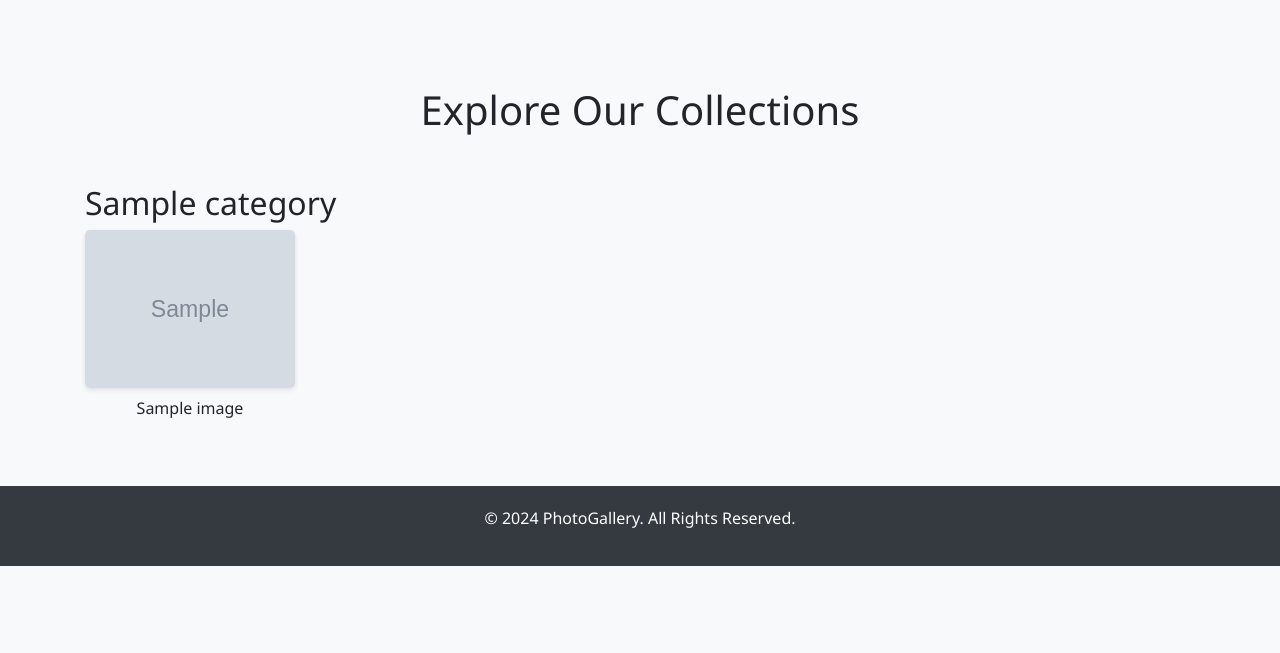
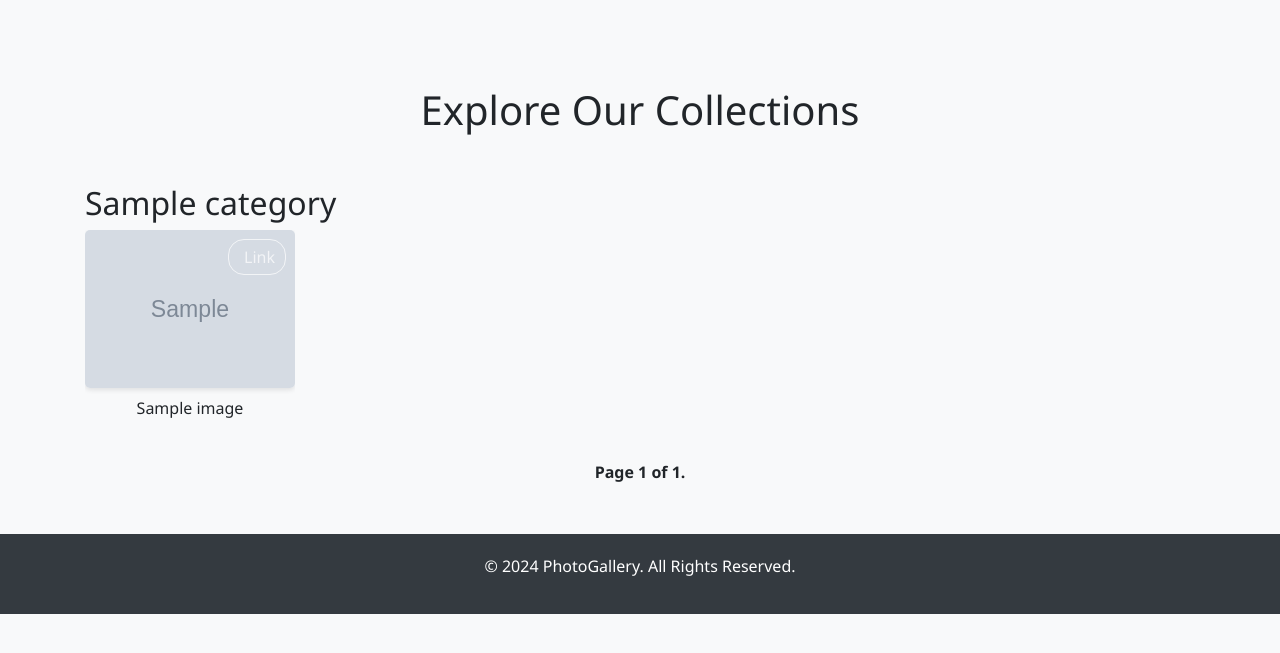
Before and after one commit to Mathenge-Alex/Photo_Gallery, a Django app: template photos/templates/home.html in a window 1280 px wide. Shown: the part 78-731 px from the top of the page. Run offline with Django 4.2, Linux system fonts and the light colour scheme; the template is opened without the code that fills it: most values are stand-ins (such as "Sample title", 1, 10 or a date in 2020); grey boxes marked "Sample" are stand-in pictures; some libraries are stand-ins or nearby versions.

Commit message:
Update dark mode, Home page and image link copying - photos/templates/home.html

```diff
--- a/photos/templates/home.html
+++ b/photos/templates/home.html
@@ -4,17 +4,172 @@
 
 {% block content %}
 <h1 class="my-5 text-center">Explore Our Collections</h1>
+
 {% for category, images in images_by_category.items %}
 <section class="category-section">
     <h2>{{ category }}</h2>
     <div class="image-grid">
         {% for image in images %}
-        <div class="image-item">
-            <img src="{{ image.image.url }}" alt="{{ image.name }}">
+        <div class="image-item position-relative" data-toggle="modal" data-target="#imageModal{{ image.id }}">
+            <img src="{{ image.image.url }}" alt="{{ image.name }}" loading="lazy">
+            <!-- Copy Link Button -->
+            <button class="copy-link-button" onclick="copyLink('{{ image.image.url }}')" title="Copy Link">
+                <i class="fas fa-copy"></i> Link
+            </button>
             <p class="text-center mt-2">{{ image.name }}</p>
+        </div>
+
+        <!-- Modal -->
+        <div class="modal fade" id="imageModal{{ image.id }}" tabindex="-1" role="dialog"
+            aria-labelledby="imageModalLabel{{ image.id }}" aria-hidden="true">
+            <div class="modal-dialog modal-lg" role="document">
+                <div class="modal-content">
+                    <div class="modal-header">
+                        <h5 class="modal-title" id="imageModalLabel{{ image.id }}">{{ image.name }}</h5>
+                        <button type="button" class="close" data-dismiss="modal" aria-label="Close">
+                            <span aria-hidden="true">&times;</span>
+                        </button>
+                    </div>
+                    <div class="modal-body">
+                        <div id="carousel{{ image.id }}" class="carousel slide" data-ride="carousel">
+                            <div class="carousel-inner">
+                                {% for image in images %}
+                                <div class="carousel-item {% if forloop.first %}active{% endif %}">
+                                    <img src="{{ image.image.url }}" alt="{{ image.name }}">
+                                    <div class="carousel-caption d-none d-md-block">
+                                        <h5>{{ image.name }}</h5>
+                                        <p>{{ image.description }}</p>
+                                    </div>
+                                </div>
+                                {% endfor %}
+                            </div>
+                            <a class="carousel-control-prev" href="#carousel{{ image.id }}" role="button"
+                                data-slide="prev">
+                                <span class="carousel-control-prev-icon" aria-hidden="true"></span>
+                                <span class="sr-only">Previous</span>
+                            </a>
+                            <a class="carousel-control-next" href="#carousel{{ image.id }}" role="button"
+                                data-slide="next">
+                                <span class="carousel-control-next-icon" aria-hidden="true"></span>
+                                <span class="sr-only">Next</span>
+                            </a>
+                        </div>
+                        <p class="mt-3"><strong>Description:</strong> {{ image.description }}</p>
+                        <p><strong>Location:</strong> {{ image.location.name }}</p>
+                        <p><strong>Category:</strong> {{ image.category.name }}</p>
+                        <p><strong>Uploaded on:</strong> {{ image.upload_date|date:"F j, Y" }}</p>
+                    </div>
+                    <div class="modal-footer">
+                        {% if request.user.is_staff %}
+                        <form method="POST" action="{% url 'delete_image' image.id %}">
+                            {% csrf_token %}
+                            <button type="submit" class="btn btn-danger">Delete</button>
+                        </form>
+                        {% endif %}
+                        <button type="button" class="btn btn-secondary" data-dismiss="modal">Close</button>
+                    </div>
+                </div>
+            </div>
         </div>
         {% endfor %}
     </div>
+
+    <!-- Pagination -->
+    <div class="pagination mt-4">
+        <span class="page-links">
+            {% if images.has_previous %}
+            <a href="?page_{{ category }}={{ images.previous_page_number }}">Previous</a>
+            {% endif %}
+            <span class="current">
+                Page {{ images.number }} of {{ images.paginator.num_pages }}.
+            </span>
+            {% if images.has_next %}
+            <a href="?page_{{ category }}={{ images.next_page_number }}">Next</a>
+            {% endif %}
+        </span>
+    </div>
 </section>
 {% endfor %}
+
+<script>
+    function copyLink(url) {
+        const tempInput = document.createElement('textarea');
+        tempInput.value = url;
+        document.body.appendChild(tempInput);
+        tempInput.focus();
+        tempInput.select();
+
+        try {
+            const successful = document.execCommand('copy');
+            const msg = successful ? 'Link copied to clipboard!' : 'Unable to copy link.';
+            alert(msg);
+        } catch (err) {
+            console.error('Oops, unable to copy', err);
+            alert('Failed to copy link.');
+        }
+
+        document.body.removeChild(tempInput);
+    }
+</script>
+
+<style>
+    .image-item {
+        position: relative;
+        overflow: hidden;
+    }
+
+    .copy-link-button {
+        position: absolute;
+        top: 10px;
+        right: 10px;
+        background: transparent;
+        border: none;
+        outline: 1px solid rgba(255, 255, 255, 0.7);
+        color: rgba(255, 255, 255, 0.7);
+        padding: 5px 10px;
+        border-radius: 15px;
+        cursor: pointer;
+        transition: color 0.3s, outline 0.3s;
+        display: flex;
+        align-items: center;
+    }
+
+    .copy-link-button:hover {
+        color: rgba(255, 255, 255, 1);
+        outline: 1px solid rgba(255, 255, 255, 1);
+    }
+
+    .copy-link-button i {
+        margin-right: 5px;
+        font-size: 1rem;
+    }
+
+    .image-item img {
+        display: block;
+        width: 100%;
+        height: auto;
+    }
+
+    .image-grid {
+        display: grid;
+        grid-template-columns: repeat(auto-fill, minmax(200px, 1fr));
+        gap: 15px;
+    }
+
+    .pagination {
+        display: flex;
+        justify-content: center;
+        align-items: center;
+    }
+
+    .pagination .page-links a {
+        margin: 0 5px;
+        text-decoration: none;
+        color: #007bff;
+    }
+
+    .pagination .page-links .current {
+        font-weight: bold;
+    }
+</style>
 {% endblock %}
```
